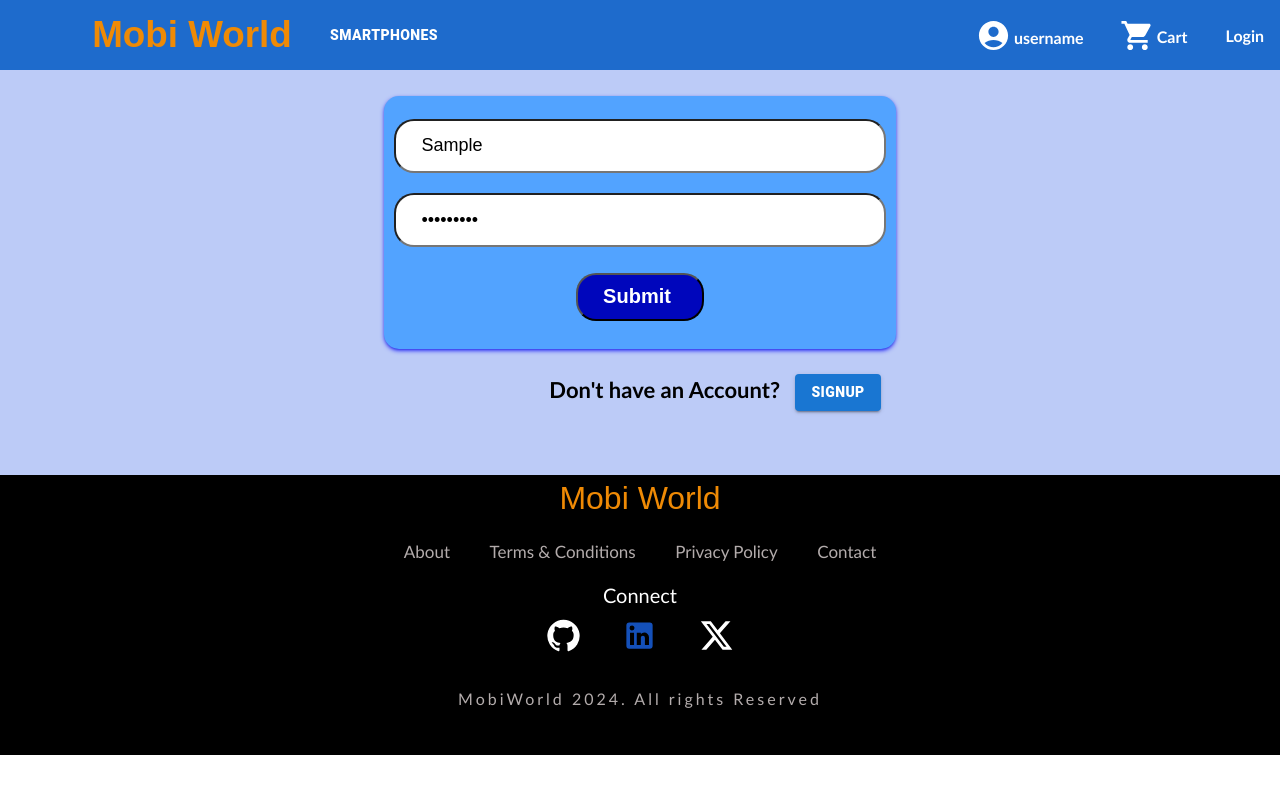
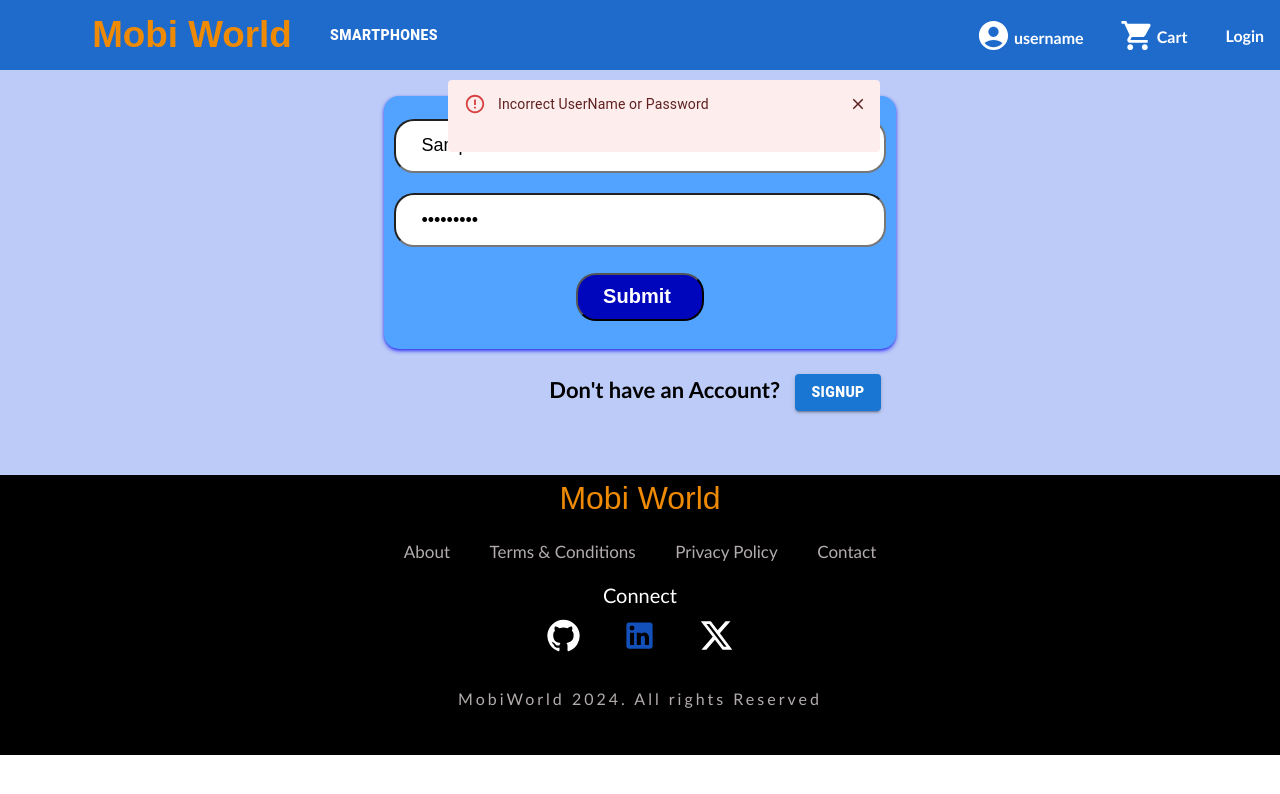
Before and after one commit to AnandaSH-8/Mobi-World-E-commerce, a React (Vite) app in the folder Frontend/: page /signin in a window 1280 px wide. Both pictures are taken after typing "Sample", "Sample123" into the empty fields and a click on the input 640 px from the left and 296 px from the top of the page. Shown: the top 794 px of the page. Built offline with nearby package versions, Linux system fonts and the light colour scheme; no server answers; a web font is replaced by a local one.

Commit message:
alert compo updates

```diff
--- a/Frontend/src/App.jsx
+++ b/Frontend/src/App.jsx
@@ -14,12 +14,12 @@ import { SmartPhones } from "./Components/SmartPhones";
 import { Checkout } from "./Components/Checkout/checkout";
 import { Payment } from "./Components/payment";
 import { Confirm } from "./Components/Order_Confirm/confirm";
+import { AlertComponent as Alert } from "./Components/alert";
 
 function App() {
   let { isAuth } = useSelector((store) => store.user);
-  let {show,type,message} = useSelector((store) => store.alert);
+  let alertData = useSelector((store) => store.alert);
 
-  console.log(show,type,message,'IS AT LINE NUMBER 22 appjsx');
 
   const PrivateRoutes = ({ children }) => {
     return isAuth ? children : <Navigate to="/signin" />;
@@ -28,6 +28,7 @@ function App() {
   return (
     <div className="App">
       <SiteNavbar />
+      <Alert alertData={alertData} ></Alert>
       <Routes>
         <Route
           path="/"
--- a/Frontend/src/Components/alert.jsx
+++ b/Frontend/src/Components/alert.jsx
@@ -1,12 +1,43 @@
+import {Alert, Box, Collapse, IconButton} from '@mui/material';
+import CloseIcon from '@mui/icons-material/Close';
+import { useEffect, useState } from 'react';
 
-import {Alert} from '@mui/material';
+export const AlertComponent  = ({alertData}) => {
+  let {show,type,message} = alertData;
+  console.log(show,type,message,'IS AT LINE No. 8 IN alert.jsx');
 
-export const AlertComponent = () => {
+  const [open,setOpen] = useState(false);
+
+  useEffect(() => {
+    if(show){
+      setOpen(true)
+    }
+    else setOpen(false);
+
+  }, [show])
+
   return (
-  <>
-    <Alert severity="success" color="warning">
-      This is a success Alert with warning colors.
-    </Alert>
-  </>
+  <Box sx={{ width: '100%' }}>
+      <Collapse in={open}>
+        <Alert
+          severity={type}
+          action={
+            <IconButton
+              aria-label="close"
+              color="inherit"
+              size="small"
+              onClick={() => {
+                setOpen(false);
+              }}
+            >
+              <CloseIcon fontSize="inherit" />
+            </IconButton>
+          }
+          sx={{position:'absolute',width:400,top:80,left:'35%',zIndex:100,height:60 }}
+        >
+          {message}
+        </Alert>
+      </Collapse>
+    </Box>
   )
 }
--- a/Frontend/src/Redux/Show Alert/reducer.js
+++ b/Frontend/src/Redux/Show Alert/reducer.js
@@ -12,6 +12,7 @@ const initState = {
 export const alertReducer = (state = initState,{type,payload}) => {
   switch(type){
     case SHOW_ALERT:
+    console.log(type, payload,'IS AT LINE NUMBER 13');
       return {...state, show: true, type: payload.type, message: payload.message}
     default:
       return state;
--- a/Frontend/src/Redux/User/action.js
+++ b/Frontend/src/Redux/User/action.js
@@ -14,10 +14,10 @@ export const LOGOUT = "LOGOUT";
 export const logOut = () => ({ type: LOGOUT })
 
 export const Signup = (details) => (dispatch) => {
-    showAlert({show:true, type:'info',  message:'Please Wait...'})
+    dispatch(showAlert({show:true, type:'info',  message:'Please Wait...'}))
     axios.post(`https://mobi-world-api.vercel.app/signup`, details)
         .then(({ data }) => {
-            showAlert({show:true, type:'success',  message:data.message})
+            dispatch(showAlert({show:true, type:'success',  message:data.message}));
             if (data.message == "User Registered") {
                 dispatch(Registered())
             }
@@ -26,13 +26,13 @@ export const Signup = (details) => (dispatch) => {
 
 export const Signin = (details) => (dispatch) => {
 
-    showAlert({show:true, type:'info',  message:'Please Wait...'})
+    dispatch(showAlert({show:true, type:'info',  message:'Please Wait...'}));
     axios.post(`https://mobi-world-api.vercel.app/signin`, details)
         .then(({ data }) => {
             dispatch(authentication(data.token))
         })
         .catch((error) => {
-            showAlert({show:true, type:'error',  message:'Incorrect UserName or Password'})
+            dispatch(showAlert({show:true, type:'error',  message:'Incorrect UserName or Password'}));
         })
 }
 
@@ -43,13 +43,13 @@ const authentication = (token) => (dispatch) => {
             let { user, message } = data
 
             localStorage.setItem("user", JSON.stringify(user))
-            showAlert({show:true, type:'success',  message})
+            dispatch(showAlert({show:true, type:'success',  message}));
             if (message == "Signin Successfull") {
                 dispatch(userDetails(data.user))
             }
 
         })
         .catch((error) => {
-            showAlert({show:true, type:'info',  message:'Something went wrong, Try Again'})
+            dispatch(showAlert({show:true, type:'info',  message:'Something went wrong, Try Again'}));
         })
 }
```
